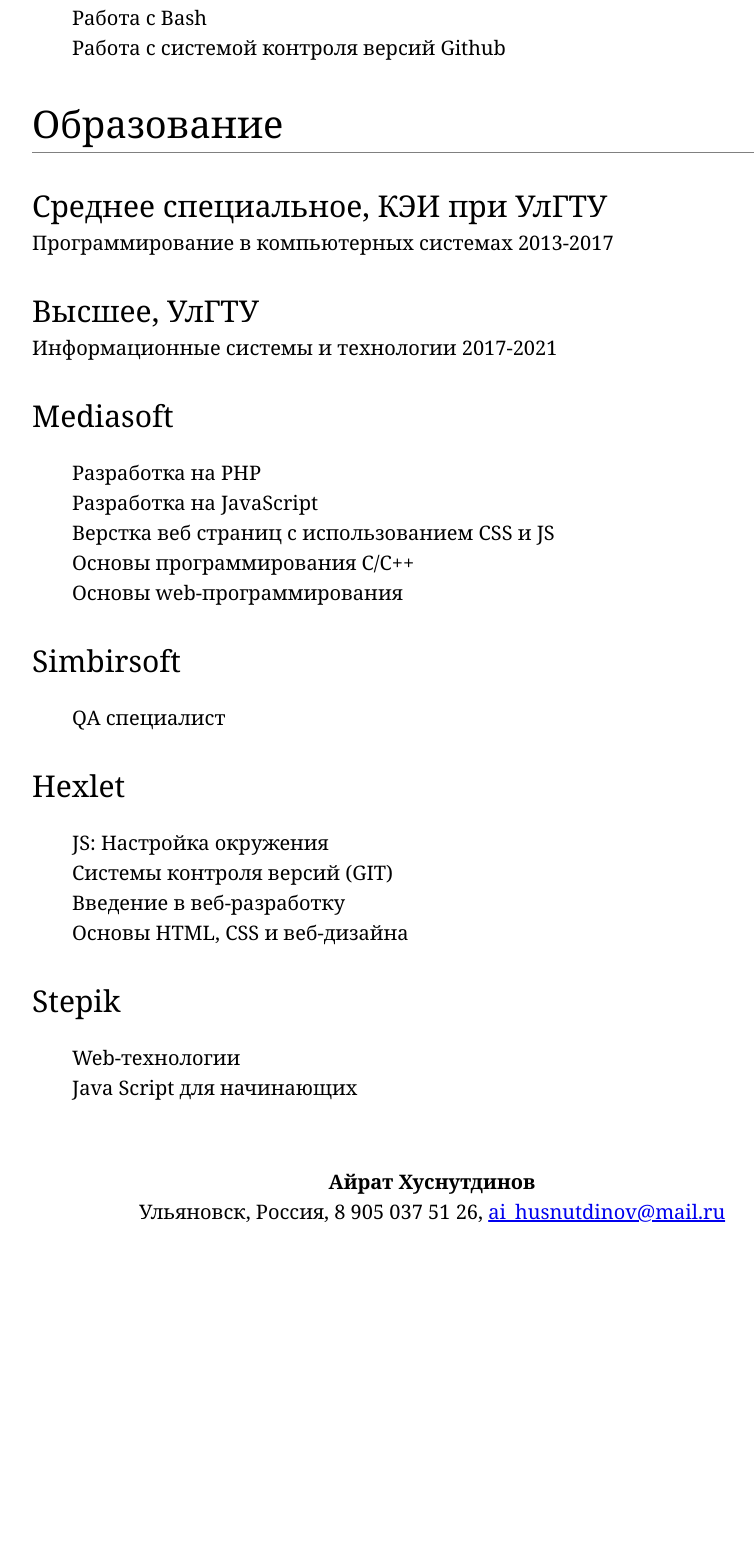
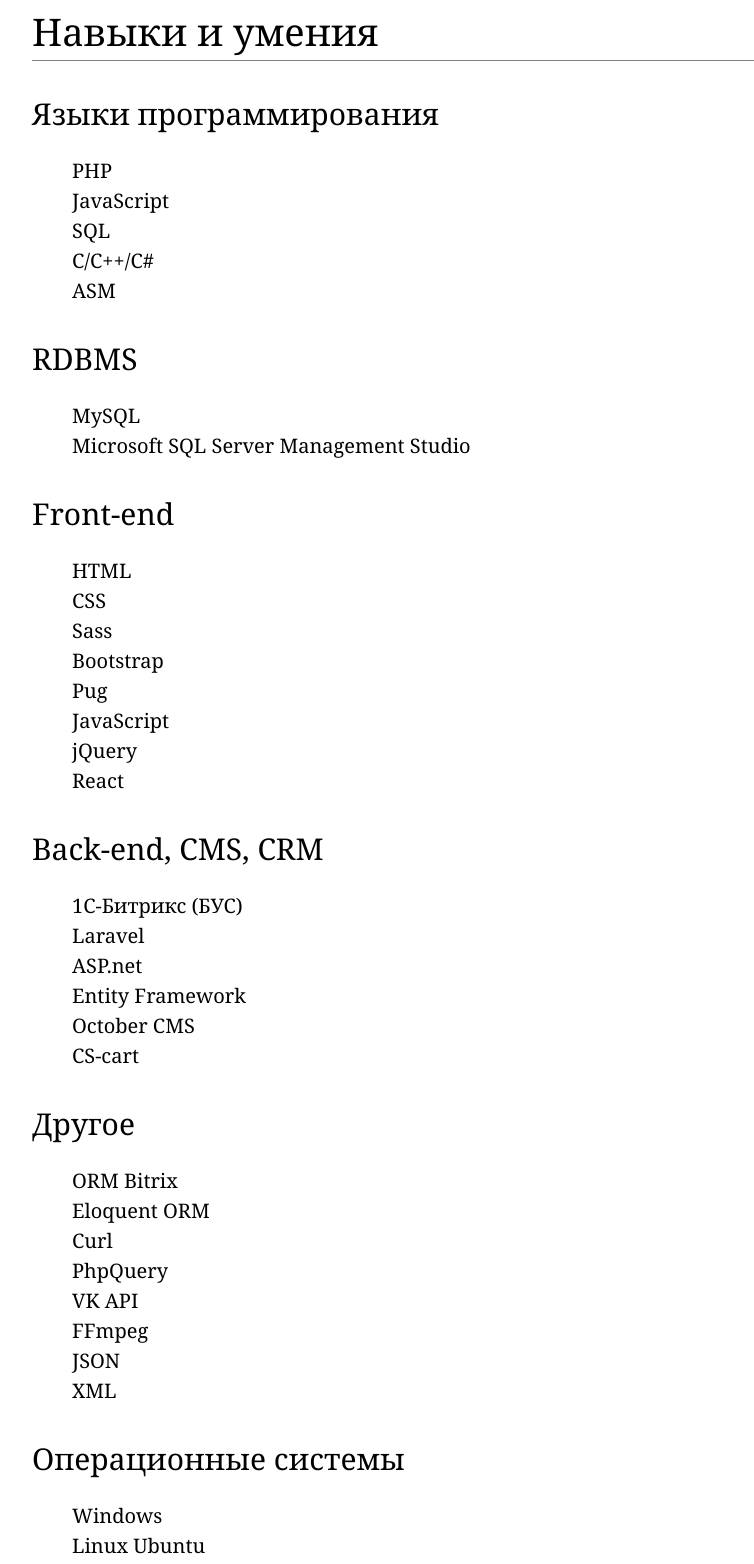
Before and after one commit to subaruman/subaruman.github.io, a plain HTML site: page index.html in a window 1280 px wide. Shown: the part 817-2381 px from the top of the page, without its empty margins (208-962 px from the left). Before the commit the page ends 2108 px from the top, so only its background shows below. Drawn offline with Linux system fonts and the light colour scheme.

Commit message:
добавил навыки

```diff
--- a/index.html
+++ b/index.html
@@ -16,9 +16,6 @@
 </div>
 
 <div id="main">
-    <p>
-        Имел опыт работы с языками программирования, такие как: PHP, JavaScript, SQL, С/С++/C#, ASM.
-    </p>
     <h2 id="h2">Опыт работы</h2>
     <p>
     <h3 id="h3">SimbirSoft</h3>
@@ -40,6 +37,63 @@
         Работа с системой контроля версий Github<br>
     </ul>
     </p>
+
+    <h2 id="h2">Навыки и умения</h2>
+    <p>
+    <h3 id="h3">Языки программирования</h3>
+    <ul>
+        PHP<br>
+        JavaScript<br>
+        SQL<br>
+        С/С++/C#<br>
+        ASM<br>
+    </ul>
+
+    <h3 id="h3">RDBMS</h3>
+    <ul>
+        MySQL<br>
+        Microsoft SQL Server Management Studio<br>
+    </ul>
+
+    <h3 id="h3">Front-end</h3>
+    <ul>
+        HTML<br>
+        CSS<br>
+        Sass<br>
+        Bootstrap<br>
+        Pug<br>
+        JavaScript<br>
+        jQuery<br>
+        React<br>
+    </ul>
+
+    <h3 id="h3">Back-end, CMS, CRM</h3>
+    <ul>
+        1C-Битрикс (БУС)<br>
+        Laravel<br>
+        ASP.net<br>
+        Entity Framework<br>
+        October CMS<br>
+        CS-cart<br>
+    </ul>
+
+    <h3 id="h3">Другое</h3>
+    <ul>
+        ORM Bitrix<br>
+        Eloquent ORM<br>
+        Curl<br>
+        PhpQuery<br>
+        VK API<br>
+        FFmpeg<br>
+        JSON<br>
+        XML<br>
+    </ul>
+
+    <h3 id="h3">Операционные системы</h3>
+    <ul>
+        Windows<br>
+        Linux Ubuntu<br>
+    </ul>
 
     <h2 id="h2">Образование</h2>
     <p>
@@ -69,7 +123,6 @@
         QA специалист<br>
     </ul>
     </p>
-
 
     <p>
     <h3 id="h3">Hexlet</h3>
```
